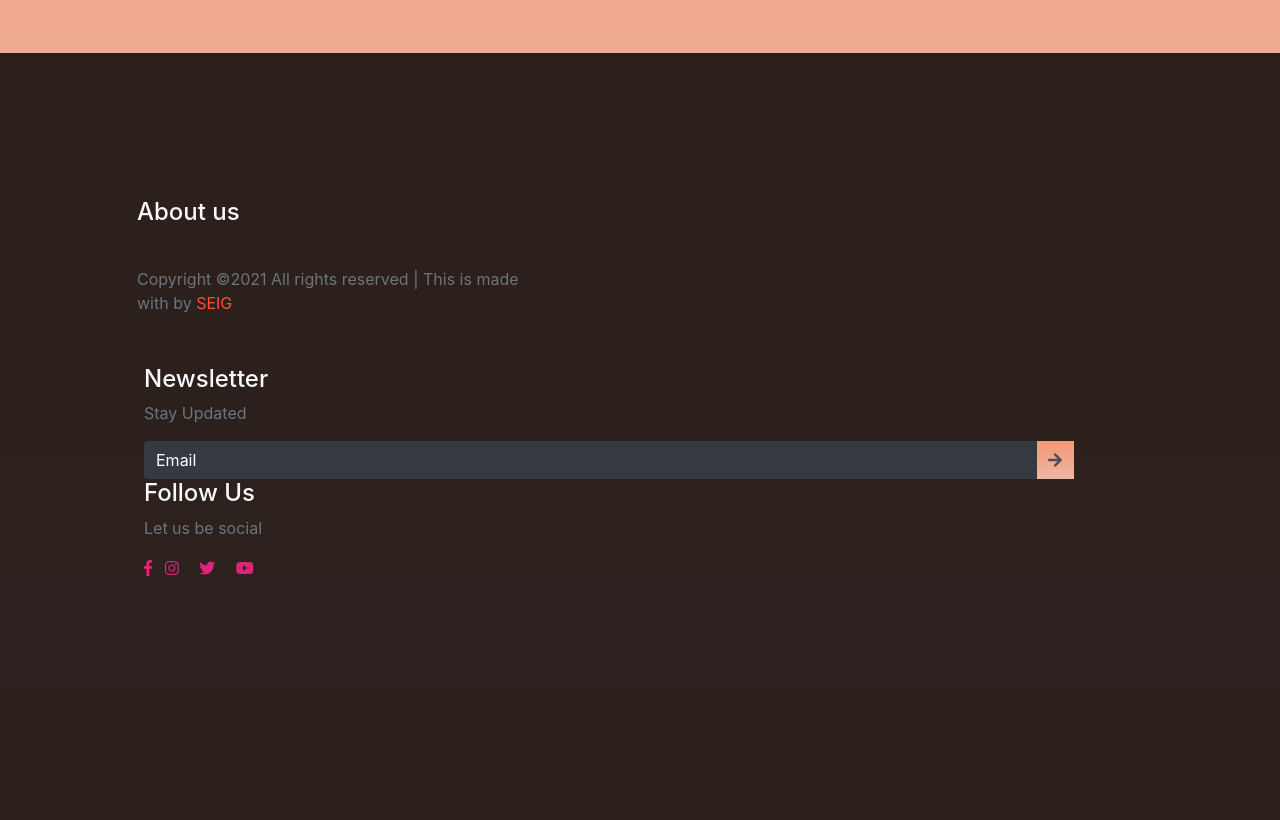
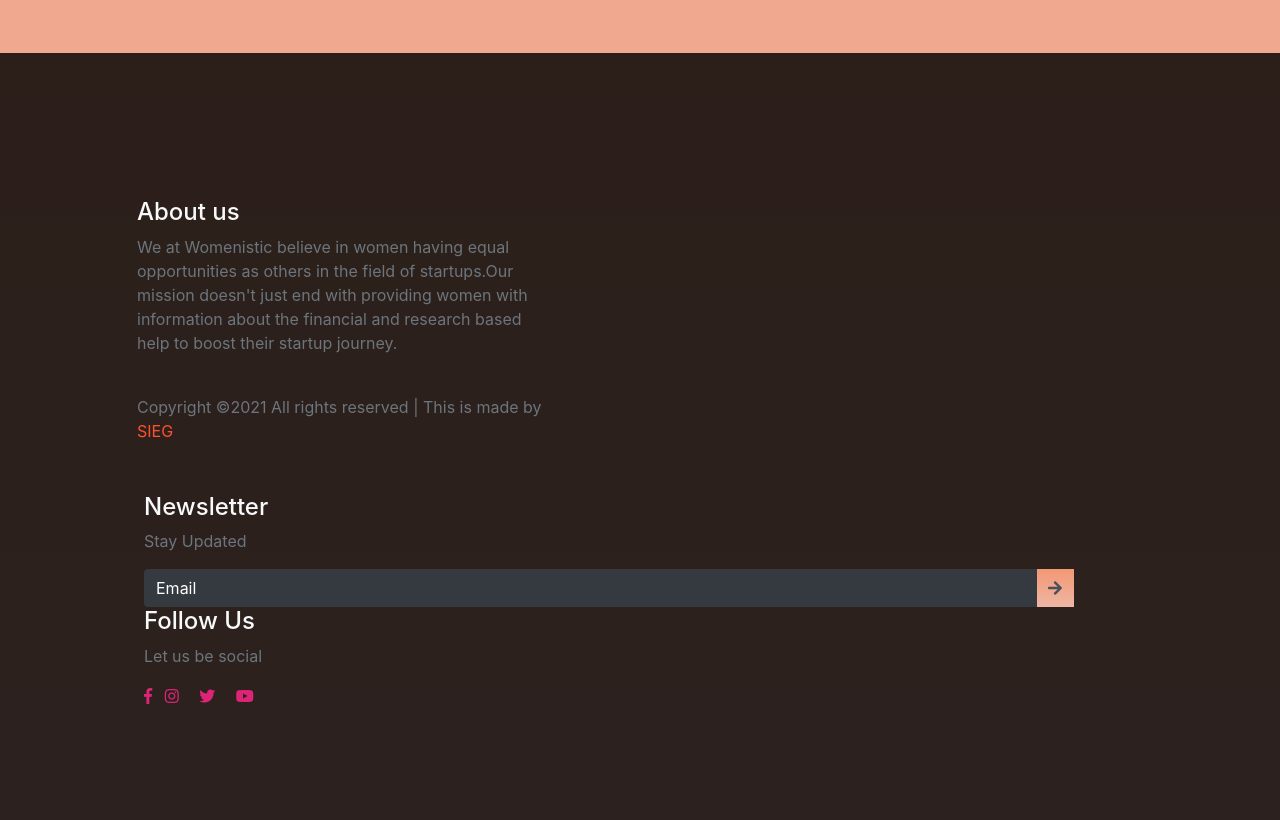
Before and after one commit to srinivass2000/team_sieg_build_for_women, a Flask app: page /govt1 in a window 1280 px wide. Shown: the part 926-1746 px from the top of the page. Before the commit the page ends 1502 px from the top, so only its background shows below. Run offline with Flask 2, Linux system fonts and the light colour scheme; parts of the project's set-up code (start-up, migrations or seed data) failed here and were passed over; some libraries are stand-ins or nearby versions; some web fonts are replaced.

Commit message:
final commit

```diff
--- a/templates/1govt.html
+++ b/templates/1govt.html
@@ -78,9 +78,11 @@
                     <div class="row text-left">
                         <div class="col-md-5 col-sm-5">
                             <h4 class="text-light">About us</h4>
-                            <p class="text-muted"></p>
-                            <p class="pt-4 text-muted">Copyright ©2021 All rights reserved | This is made with by
-                                <span>SEIG</span>
+                            <p class="text-muted">We at Womenistic believe in women having equal opportunities as others in the field of startups.Our mission doesn't just end with providing women with information about the financial and research based help to boost their startup
+                                journey.
+                            </p>
+                            <p class="pt-4 text-muted">Copyright ©2021 All rights reserved | This is made by
+                                <span>SIEG</span>
                             </p>
                         </div>
                         <div class="scol-md-5 col-sm-12">
```
Also changed, not shown: templates/index.html (+5 -4 lines), static/img/dessert.png (added).
